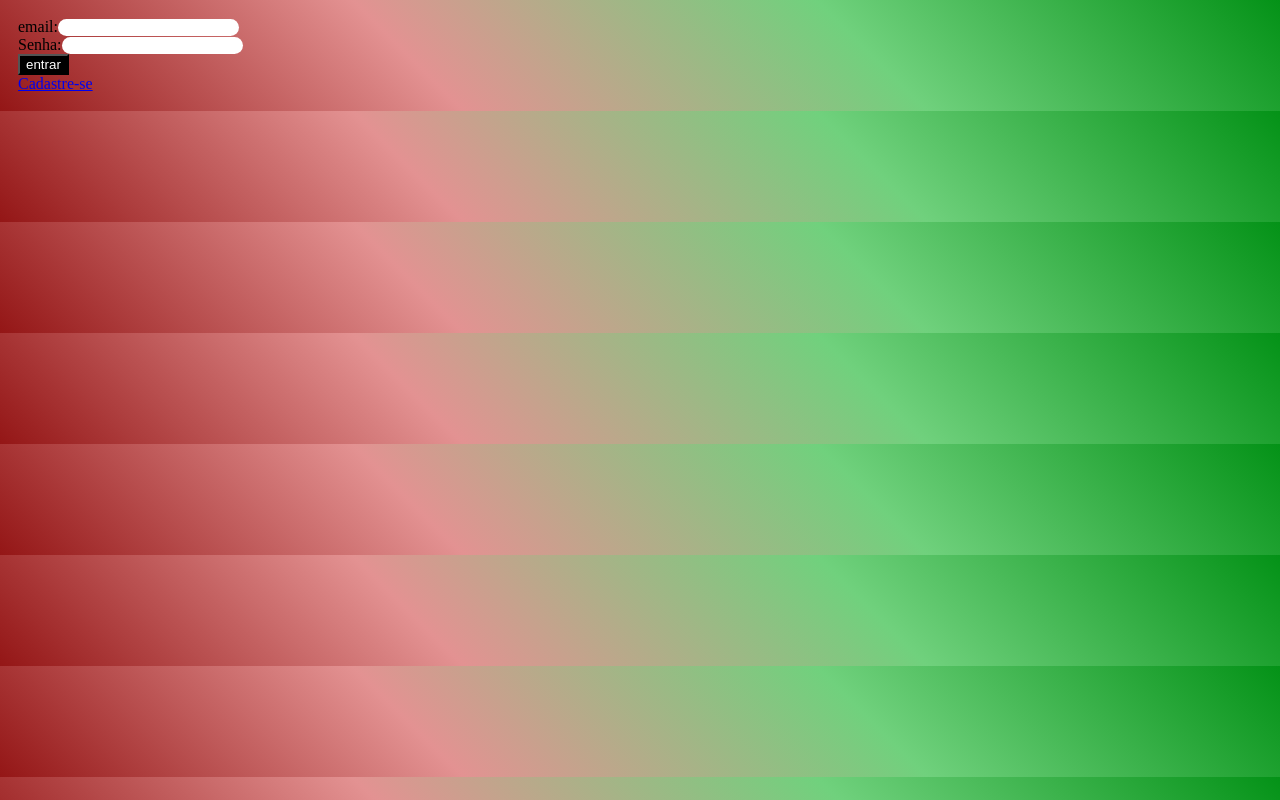
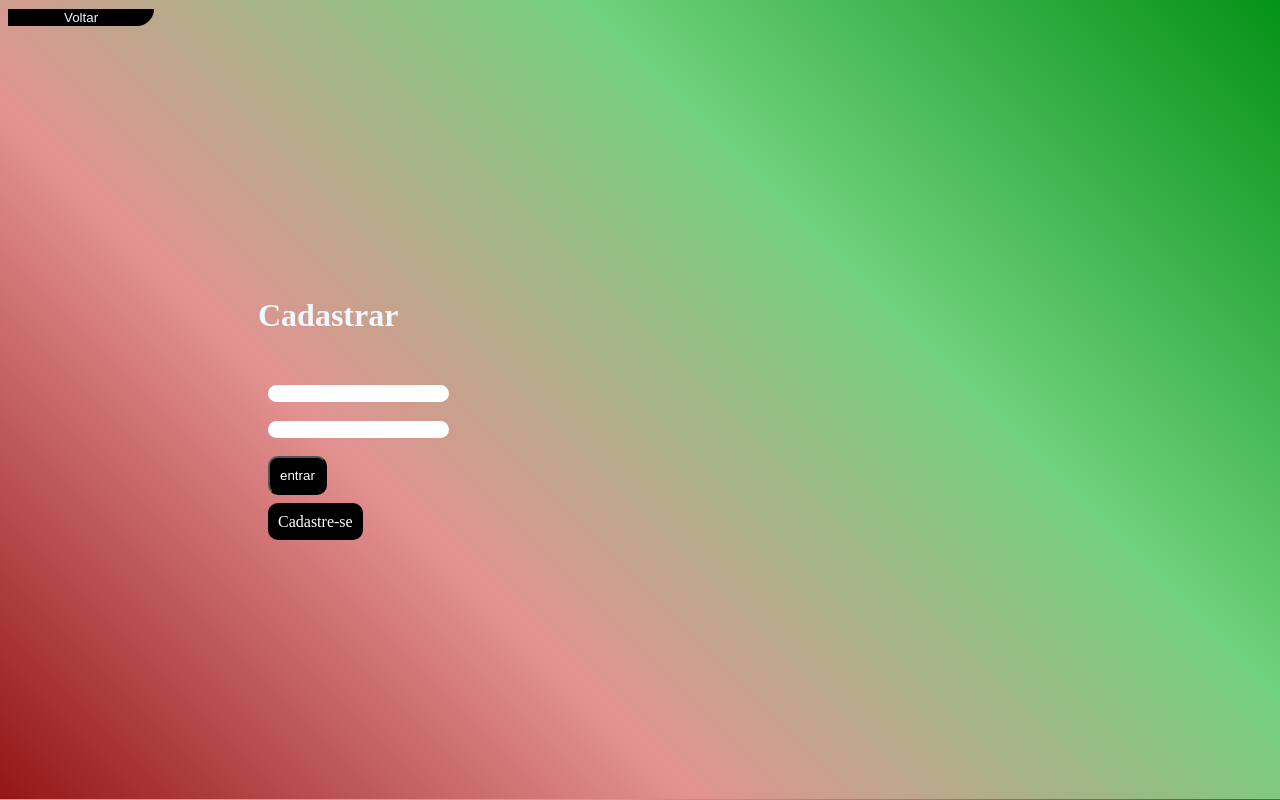
Before and after one commit to meawtec/pizzarela, a PHP site: page /pags/loginPage.php in a window 1280 px wide. Run offline with PHP 8.4, Linux system fonts and the light colour scheme.

Commit message:
O LOGIN DE ENTRAR ESTA DIFERENTE

```diff
--- a/estilo/estiloLogin.css
+++ b/estilo/estiloLogin.css
@@ -24,24 +24,37 @@
 }#blogin{
     background-color: rgb(0, 0, 0);
     color: white;
+    border-radius: 10px;
 
 }#entrarL{
     background-color: rgb(0, 0, 0);
     color: white;
+    text-decoration: none ;
+    border-radius: 10px;
+    padding: 10px;
 }p{
     color: aliceblue;
 }h2{
+    color: aliceblue;
+}h1{
     color: aliceblue;
 }body{
     background-image: linear-gradient(45deg, rgb(148, 22, 22),rgb(227, 146, 146),rgb(112, 209, 125) , rgb(4, 146, 23) );
     width: 100%;
 }#voltar{
     text-decoration: none;
-    padding: 40px;
+    padding: 50px;
     color: aliceblue;
+
 }#volt{
     border-bottom-right-radius: 20px;
     background-color: rgb(0, 0, 0);
 
     border: none;
+}#volt2{
+    border-bottom-right-radius: 21px;
+    background-color: rgb(0, 0, 0);
+    border: none;
+    padding: 20px;
+
 }
--- a/pags/criarPage.php
+++ b/pags/criarPage.php
@@ -71,7 +71,7 @@ if (isset($_POST['blogin'])) {
 </head>
 
 <body >
-    <button id="volt">
+    <button id="volt2">
         <a id="voltar" href="../index.php">Voltar</a>
     </button>
 
--- a/pags/loginPage.php
+++ b/pags/loginPage.php
@@ -30,11 +30,23 @@
 <title> Login de Usuário </title>
 </head>
 <body>
-<form id="form" method="POST" action="loginPage.php">
-<label>email:</label><input type="text" name="emailL" id="emailL"><br>
-<label>Senha:</label><input type="password" name="senha" id="senha"><br>
-<input type="submit" value="entrar" id="entrarL" name="entrarL"><br>
-<a href="criarPage.php" >Cadastre-se</a>
+<button id="volt">
+        <a id="voltar" href="../index.php">Voltar</a>
+</button>
+
+<div id="div2login">
+
+  <div id="divlogin">
+    <h1 >Cadastrar</h1>
+
+    <form id="form" method="POST" action="loginPage.php"><br>
+      <label></label><input type="text" name="emailL" id="emailL"><br><br>
+      <label></label><input type="password" name="senha" id="senha"><br><br>
+      <input type="submit" value="entrar" id="entrarL" name="entrarL"><br><br>
+      <a  id="entrarL" href="criarPage.php" >Cadastre-se</a>
+  </div>
+</div>
+
 </form>
 </body>
 </html>
```
